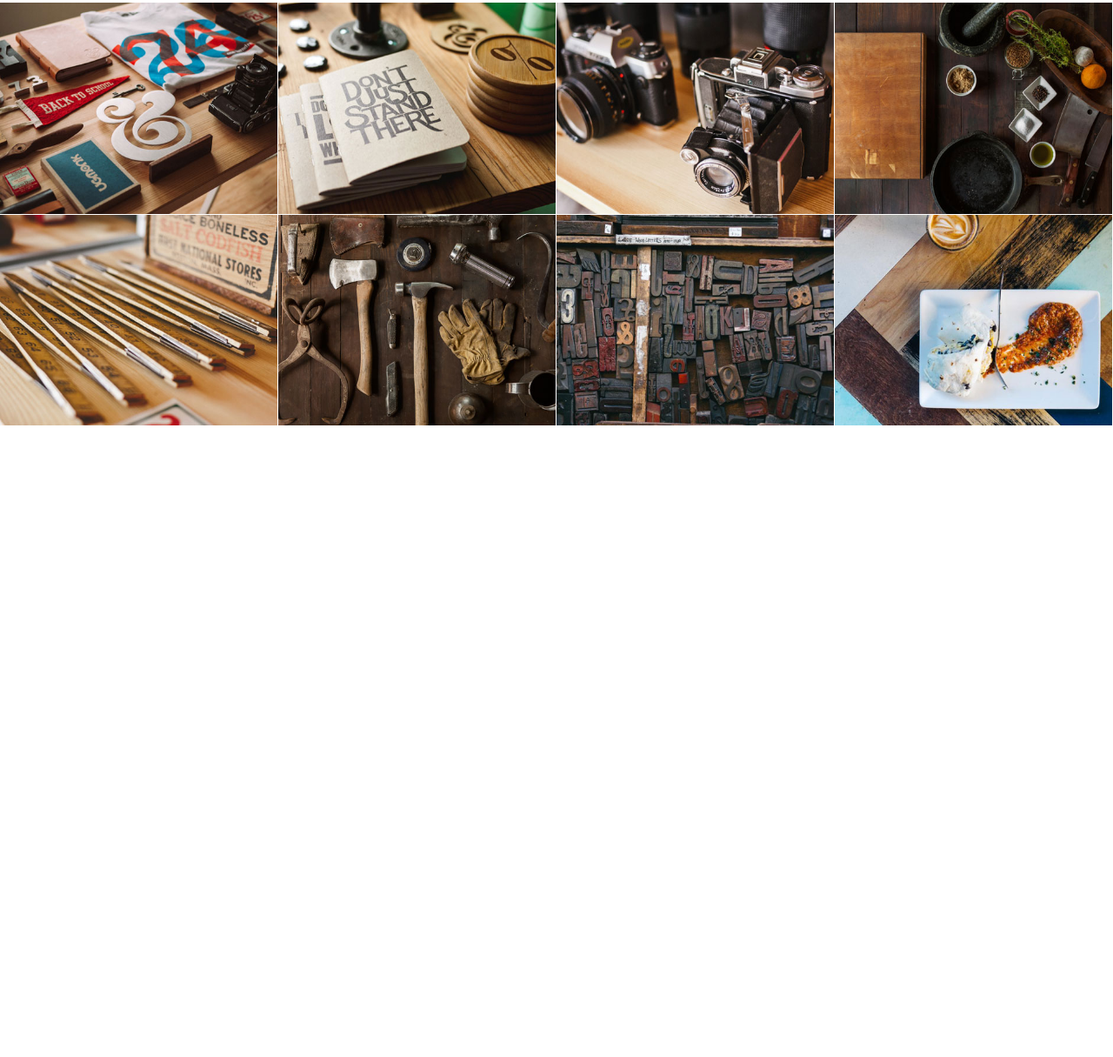
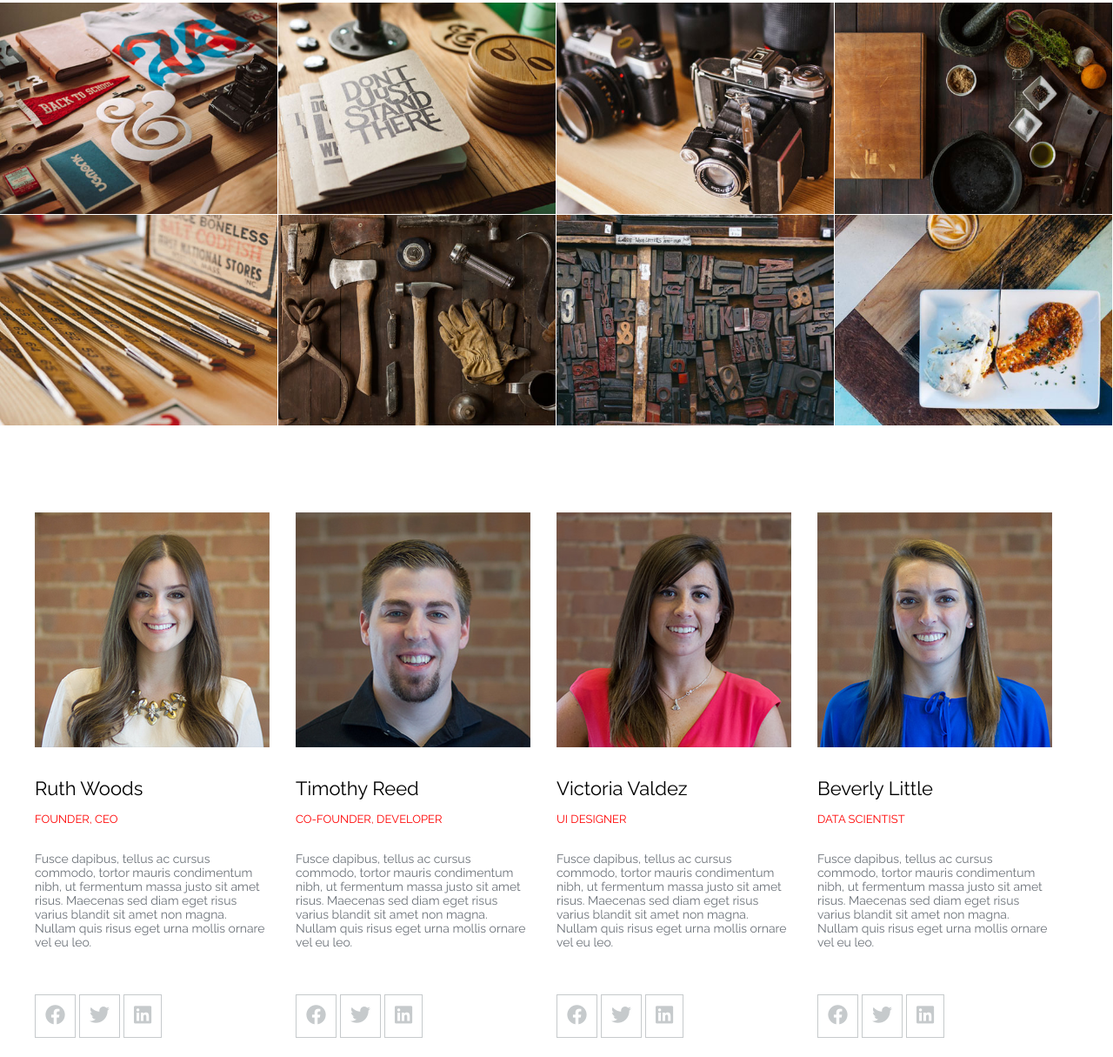
Before and after one commit to sumon302/Active-Box, a plain HTML site: page index.html in a window 1280 px wide. Shown: the part 1445-2660 px from the top of the page at 87% size. Before the commit the page ends 1938 px from the top, so only its background shows below. Drawn offline with nearby package versions, Linux system fonts and the light colour scheme.

Commit message:
team-section page-4

```diff
--- a/index.html
+++ b/index.html
@@ -4,6 +4,7 @@
     <meta charset="UTF-8">
     <meta name="viewport" content="width=device-width, initial-scale=1.0">
     <title>Active-Box</title>
+    <link rel="stylesheet" href="https://cdnjs.cloudflare.com/ajax/libs/font-awesome/6.4.2/css/all.min.css" integrity="sha512-z3gLpd7yknf1YoNbCzqRKc4qyor8gaKU1qmn+CShxbuBusANI9QpRohGBreCFkKxLhei6S9CQXFEbbKuqLg0DA==" crossorigin="anonymous" referrerpolicy="no-referrer" />
     <link rel="stylesheet" href="./style.css">
 </head>
 <body>
@@ -157,5 +158,58 @@
 
 
   <!-- -------------------Gallery section end Page-3-------------  -->
+<!-- -----------team-section start page-4------------ -->
+<div class="team-section">
+    <div class="container">
+        <div class="team-item team-item1">
+            <img src="./img/man image-1.png" alt="man-image">
+            <h2>Ruth Woods</h2>
+            <h3>Founder, CEO</h3>
+            <p>Fusce dapibus, tellus ac cursus commodo, tortor mauris condimentum nibh, ut fermentum massa justo sit amet risus. Maecenas sed diam eget risus varius blandit sit amet non magna. Nullam quis risus eget urna mollis ornare vel eu leo.</p>
+            <div class="bottom">
+                <a href="#"><i class="fa-brands fa-facebook"></i></a>
+                <a href="#"> <i class="fa-brands fa-twitter"></i></a>
+                <a href="#"><i class="fa-brands fa-linkedin"></i></a>
+            </div>
+        </div>
+        <div class="team-item team-item2">
+            <img src="./img/man image-2.png" alt="man-image">
+            <h2>Timothy Reed</h2>
+            <h3>Co-Founder, Developer</h3>
+            <p>Fusce dapibus, tellus ac cursus commodo, tortor mauris condimentum nibh, ut fermentum massa justo sit amet risus. Maecenas sed diam eget risus varius blandit sit amet non magna. Nullam quis risus eget urna mollis ornare vel eu leo.</p>
+            <div class="bottom">
+                <a href="#"><i class="fa-brands fa-facebook"></i></a>
+                <a href="#"> <i class="fa-brands fa-twitter"></i></a>
+                <a href="#"><i class="fa-brands fa-linkedin"></i></a>
+            </div>
+        </div>
+        <div class="team-item team-item3">
+            <img src="./img/man image-3.png" alt="man-image">
+            <h2>Victoria Valdez</h2>
+            <h3>UI Designer</h3>
+            <p>Fusce dapibus, tellus ac cursus commodo, tortor mauris condimentum nibh, ut fermentum massa justo sit amet risus. Maecenas sed diam eget risus varius blandit sit amet non magna. Nullam quis risus eget urna mollis ornare vel eu leo.</p>
+            <div class="bottom">
+                <a href="#"><i class="fa-brands fa-facebook"></i></a>
+                <a href="#"> <i class="fa-brands fa-twitter"></i></a>
+                <a href="#"><i class="fa-brands fa-linkedin"></i></a>
+            </div>
+        </div>
+        <div class="team-item team-item4">
+            <img src="./img/man image-4.png" alt="man-image">
+            <h2>Beverly Little</h2>
+            <h3>Data Scientist</h3>
+            <p>Fusce dapibus, tellus ac cursus commodo, tortor mauris condimentum nibh, ut fermentum massa justo sit amet risus. Maecenas sed diam eget risus varius blandit sit amet non magna. Nullam quis risus eget urna mollis ornare vel eu leo.</p>
+            <div class="bottom">
+                <a href="#"><i class="fa-brands fa-facebook"></i></a>
+                <a href="#"> <i class="fa-brands fa-twitter"></i></a>
+                <a href="#"><i class="fa-brands fa-linkedin"></i></a>
+            </div>
+        </div>
+    </div>
+
+</div>
+
+<!-- -----------team-section end page-4------------ -->
+
 </body>
 </html>
--- a/style.css
+++ b/style.css
@@ -205,6 +205,55 @@ padding: 0 25px;
 }
 
 
+/* -------------------Gallery section end Page-3------------- */
+
+
+/* -----------------team-section start page-4--------------- */
+.team-section .container{
+    display: flex;
+    padding: 100px 0;
+
+
+}
+.team-section .container .team-item h2{
+    font-family: 'Raleway', sans-serif;
+    font-size: 22px;
+    font-weight: 400;
+    padding-top: 30px;
+    padding-bottom: 15px;
+
+
+}
+
+.team-section .container .team-item h3{
+    font-family: 'Raleway', sans-serif;
+    font-size: 13px;
+    font-weight: 400;
+    color: red;
+    text-transform: uppercase;
+    padding-bottom: 30px;
+
+}
+.team-section .container .team-item p{
+    font-family: 'Raleway', sans-serif;
+    font-size: 14px;
+    font-weight: 400;
+    color: #6C7279;
+    padding-right: 35px;
+
+
+}
+
+
+
+
+.team-section .container .team-item .bottom a{
+    margin-top: 52px;
+    border: 1px solid #C6CACC;
+    padding: 11px 11px;
+    color: #C6CACC;
+    font-size: 23px;
+}
 
 
 
@@ -216,4 +265,9 @@ padding: 0 25px;
 
 
 
-/* -------------------Gallery section end Page-3------------- */
+
+
+
+
+
+/* -----------------team-section end page-4--------------- */
```
Also changed, not shown: img/man image-1.png (added), img/man image-2.png (added), img/man image-3.png (added), img/man image-4.png (added).
